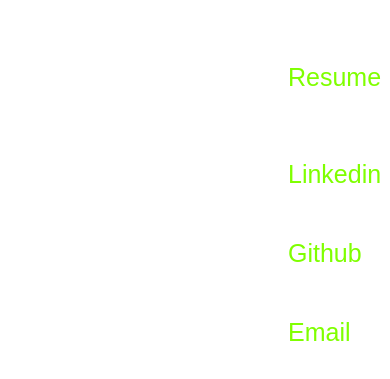
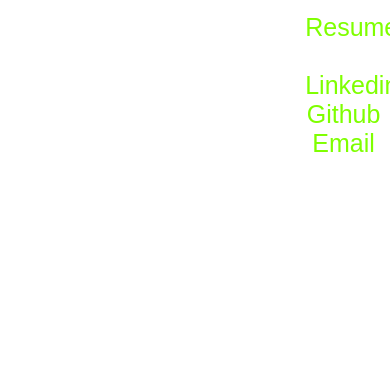
Before and after one commit to uyiaimuyo/uyiaimuyo.github.io, a plain HTML site: page index.html in a window 390 px wide. Shown: the part 205-584 px from the top of the page. Drawn offline with Linux system fonts and the light colour scheme.

Commit message:
Made nav links more responsive

```diff
--- a/index.css
+++ b/index.css
@@ -23,22 +23,33 @@ body{
 
 }
 
-ul li{
-  display: inline;
-  float: left;
-  margin-top: 50px;
+.nav-bar{
+  display: block;  /* Remove bullet points; allow greater control of positioning */
+  padding: 0;      /* Override defaults for lists */
+  margin: 0;       /* Override defaults for lists */
+  width: 100%;
+
 }
-.nav-link{
+
+.nav-bar li{
+  display: inline-block; /* Get all images to show in a row */
+  width: 20%;            /* Show 4 logos per row */
   text-align: center;
-  margin-right: 7px;
-  margin-left: 240px;
+
 
   font-size: 25px;
+}
+
+.nav-link{
+  margin-left: 77%;
   color: #7FFF00;
 }
-.infoBar{
-  list-style-type: disc;
+@media (max-width: 960px) and (min-width: 501px) {
+    .nav-bar li { width: 50%; } /* Show 2 logos per row on medium devices (tablets, phones in landscape) */
+}
 
+@media (max-width: 500px) {
+    .nav-bar li { width: 100%; } /* On small screens, show one logo per row */
 }
 
 a{
```
